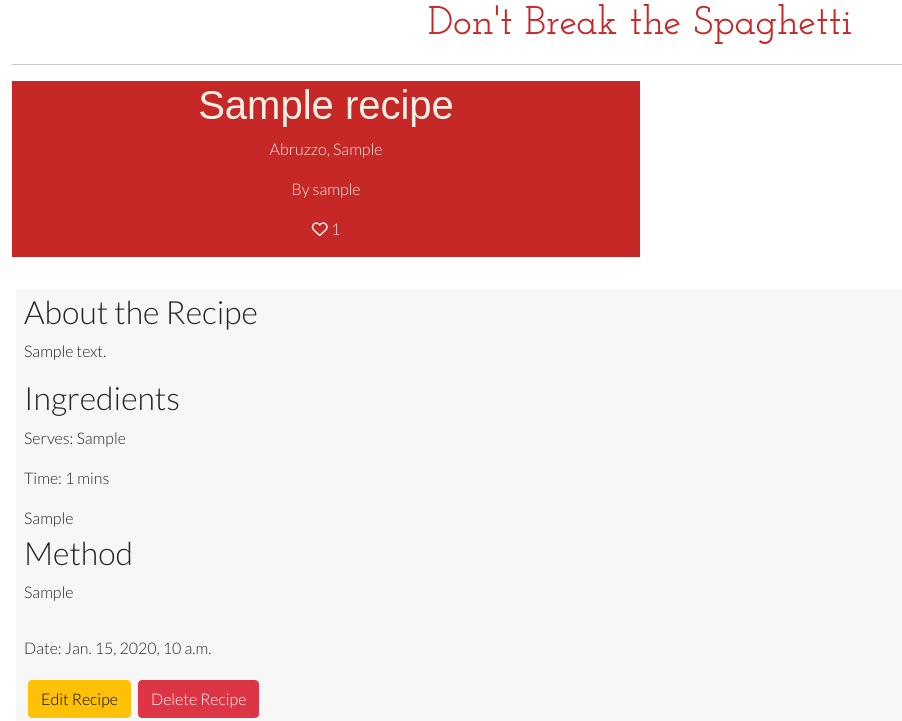
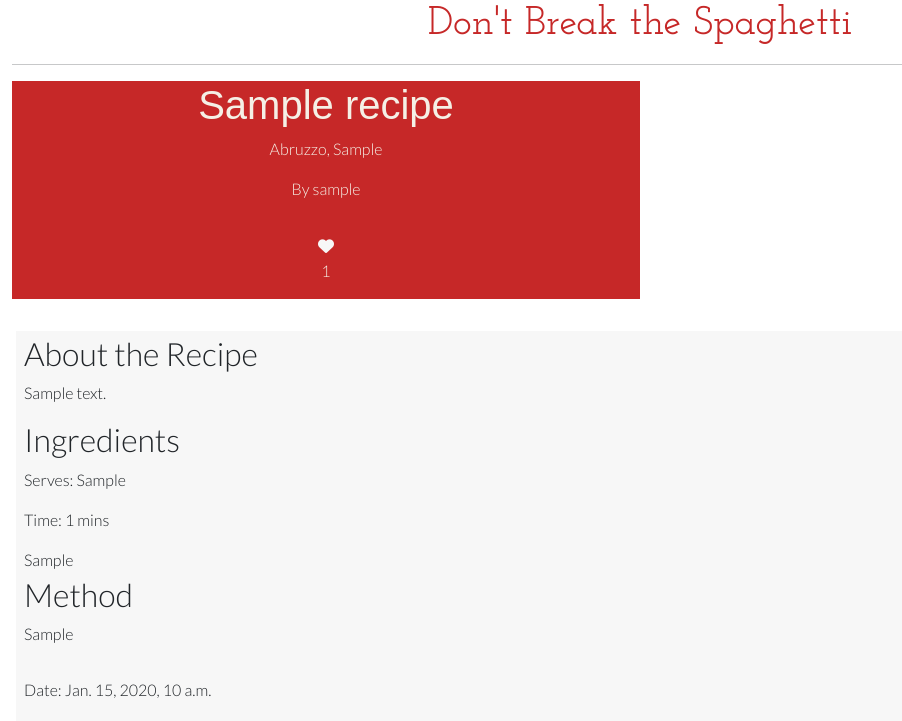
Before and after one commit to HMuraja/recipe-book-v2, a Django app: a page that uses templates/recipe.html in a window 1280 px wide. Shown: the part 56-777 px from the top of the page, without its empty margins (0-902 px from the left). Run offline with Django 3.2, Linux system fonts and the light colour scheme; a user stored in the database is signed in; tables that the repository leaves empty hold one stand-in row (values such as "Sample post"); some libraries are stand-ins or nearby versions; some web fonts are replaced.

Commit message:
Add like recipe feature

```diff
--- a/recipeapp/urls.py
+++ b/recipeapp/urls.py
@@ -12,6 +12,7 @@ urlpatterns = [
         'delete_recipe/<str:pk>/',
         views.DeleteRecipe.as_view(),
         name='delete_recipe'),
+    path('like/<slug:slug>', views.PostLike.as_view(), name='recipe_like'),
     path('recipe_share/', views.ShareRecipe.as_view(), name='recipe_share'),
     path('<slug:slug>/', views.RecipeDetails.as_view(), name='recipe_detail'),
 ]
--- a/recipeapp/views.py
+++ b/recipeapp/views.py
@@ -184,3 +184,15 @@ class DeleteRecipe(View):
         messages.success(request, f'{recipe_name} recipe deleted')
 
         return redirect(reverse('home'))
+
+
+class PostLike(View):
+
+    def post(self, request, slug, *args, **kwargs):
+        recipe = get_object_or_404(Recipe, slug=slug)
+        if recipe.likes.filter(id=request.user.id).exists():
+            recipe.likes.remove(request.user)
+        else:
+            recipe.likes.add(request.user)
+
+        return HttpResponseRedirect(reverse('recipe_detail', args=[slug]))
--- a/static/css/style.css
+++ b/static/css/style.css
@@ -83,7 +83,7 @@ h1 {
 .image-wrapper {
 position: relative;
 width: 100%;
-padding-bottom: 100%; /* 1:1 aspect ratio (square) */
+padding-bottom: 100%;
 overflow: hidden;
 }
 
@@ -136,6 +136,12 @@ object-fit: cover;
 
 }
 
+.btn-like{
+    background-color: transparent;
+    color: #f7f7f7;
+    border: none;
+}
+
 .post-title {
     font-family: 'Fira Sans Condensed', sans-serif;
     color: #F5F0E6;
--- a/templates/recipe.html
+++ b/templates/recipe.html
@@ -12,7 +12,19 @@
             <h1 class="recipe-title text-center">{{ recipe.name }}</h1>
             <p>{{ recipe.region }}, {{ recipe.city }}</p>
             <p>By {{ recipe.author }}</p>
-            <p> <i class="far fa-heart"></i>
+            <p>
+            {% if user.is_authenticated %}
+                <form class="d-inline likes-for-authenticated" action="{% url 'recipe_like' recipe.slug %}" method="POST">
+                    {% csrf_token %}
+                    {% if liked %}
+                    <button type="submit" name="recipe_id" value="{{recipe.slug}}" class="btn-like"><i class="fas fa-heart"></i></button>
+                    {% else %}
+                    <button type="submit" name="recipe_id" value="{{recipe.slug}}" class="btn-like"><i class="far fa-heart"></i></button>
+                    {% endif %}
+                </form>
+                {% else %}
+                <i class="far fa-heart"></i>
+            {% endif %}
                 {{recipe.number_of_likes}}
             </p>
         </div>
```
